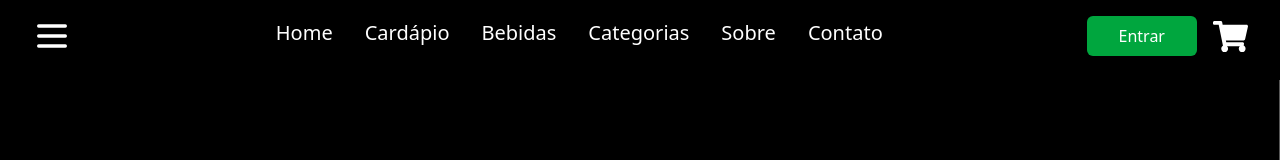
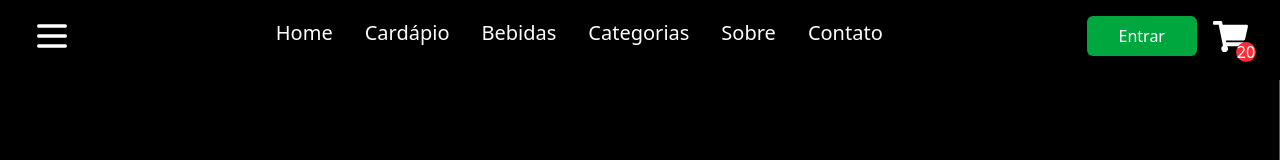
Before and after one commit to ThiagoLimaSanto/delivery, a React (Vite) app in the folder frontend/: page / in a window 1280 px wide. Shown: the top 160 px of the page. Built offline with nearby package versions, Linux system fonts and the light colour scheme; no server answers.

Commit message:
Criado bolinha que indica quantos items tem no carrinhos

```diff
--- a/frontend/src/components/NavBar/index.tsx
+++ b/frontend/src/components/NavBar/index.tsx
@@ -36,12 +36,16 @@ export function NavBar() {
             Entrar
           </Link>
         )}
-        <FaShoppingCart
-          onClick={() => handleModalCarrinho(clickCarrinho)}
-          className='hover:scale-105 cursor-pointer'
-          size={35}
-          color='#fff'
-        />
+        <div className='flex relative hover:scale-105 cursor-pointer'>
+          <FaShoppingCart
+            onClick={() => handleModalCarrinho(clickCarrinho)}
+            size={35}
+            color='#fff'
+          />
+          <div className='flex justify-center items-center absolute h-5 w-5 -bottom-2 -right-2 bg-red-500 rounded-full'>
+            <p className='text-white text-md'>20</p>
+          </div>
+        </div>
       </div>
     </nav>
   );
```
